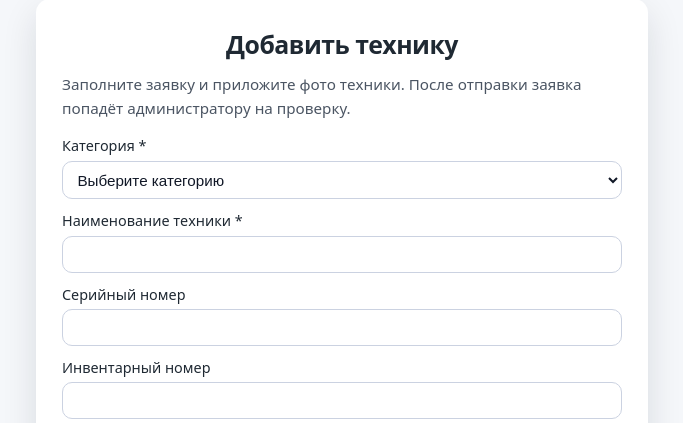
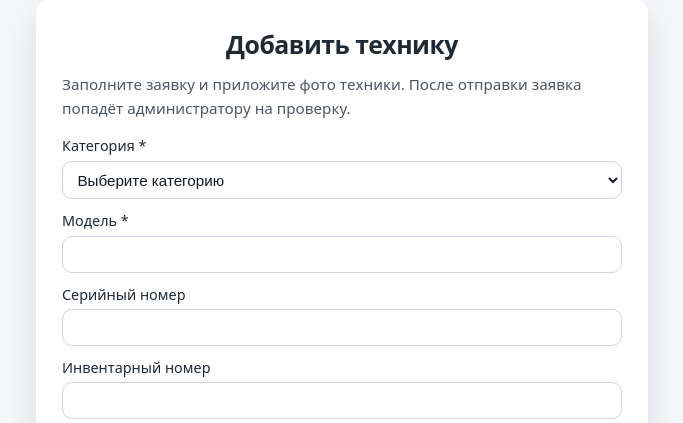
Before and after one commit to blackkapa/tg_scan, a FastAPI app: page /asset-add/start in a window 1280 px wide. Shown: the part 86-509 px from the top of the page, without its empty margins (298-981 px from the left). Run offline with FastAPI, Linux system fonts and the light colour scheme; the visitor is signed in with stand-in values (Sample User, id 1).

Commit message:
fix(front_site): rename asset name label to model
Use the clearer field label "Модель" in the asset add form while keeping the existing `asset_name` payload key unchanged.

```diff
--- a/front_site/templates/asset_add_start.html
+++ b/front_site/templates/asset_add_start.html
@@ -117,7 +117,7 @@
             </label>
 
             <label class="auth-form__label">
-                <span>Наименование техники *</span>
+                <span>Модель *</span>
                 <input class="auth-form__input" type="text" name="asset_name" required>
             </label>
             <label class="auth-form__label">
```
